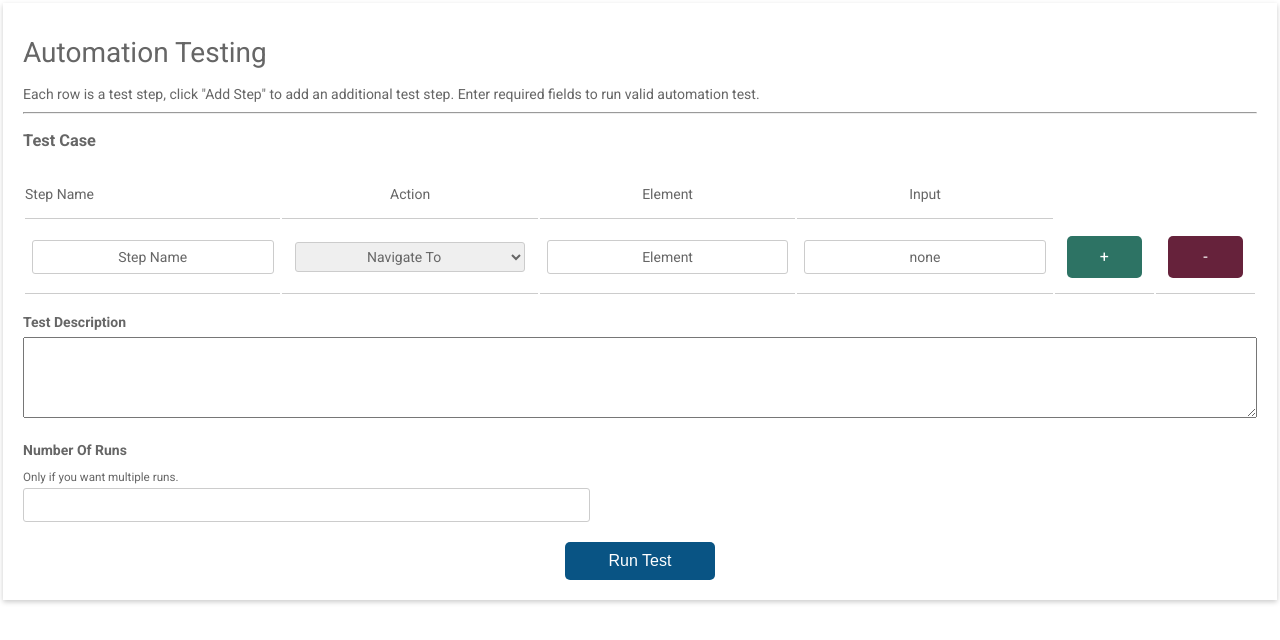
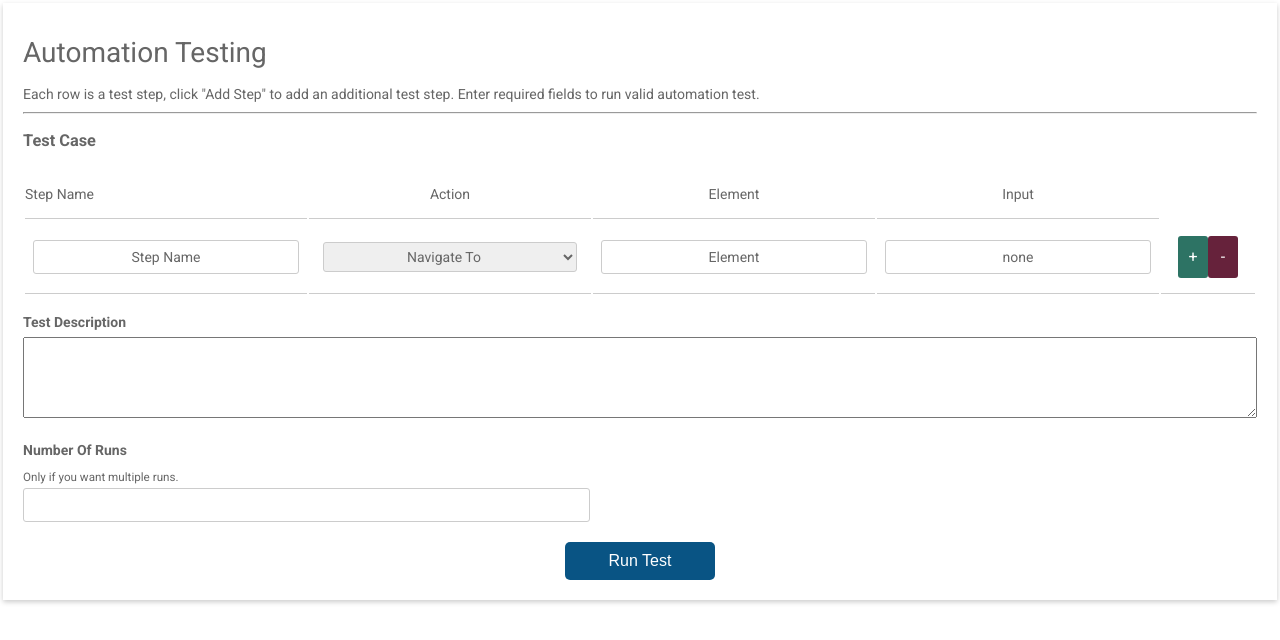
Before and after one commit to AuzHoward/automation_ui, a Flask app: template flask_app/flaskbot/templates/template.html in a window 1280 px wide. Shown: the top 640 px of the page. Run offline with Flask 2, Linux system fonts and the light colour scheme; the template is opened without the code that fills it, so the values that code supplies are empty.

Commit message:
ADDED DELETE BUTTON FUNCTION

```diff
--- a/flask_app/flaskbot/templates/template.html
+++ b/flask_app/flaskbot/templates/template.html
@@ -100,24 +100,20 @@
       cursor: pointer;
       }
       .add-button{
-      width: 75px;
+      width: 30px;
       padding: 10px;
       border: none;
-      -webkit-border-radius: 5px;
-      -moz-border-radius: 5px;
-      border-radius: 5px;
+
       background-color: #2d7364;
       font-size: 16px;
       color: #fff;
       cursor: pointer;
       }
       .delete-button{
-      width: 75px;
+      width: 30px;
       padding: 10px;
       border: none;
-      -webkit-border-radius: 5px;
-      -moz-border-radius: 5px;
-      border-radius: 5px;
+
       background-color: #66223b;
       font-size: 16px;
       color: #fff;
@@ -133,6 +129,11 @@
       }
     </style>
     <script>
+      function removeField (argument) {
+        var myTable = document.getElementById("automationTable");
+        var currentIndex = myTable.rows.length;
+        var currentRow = myTable.deleteRow(-1);
+      }
       function addField (argument) {
       var myTable = document.getElementById("automationTable");
       var currentIndex = myTable.rows.length;
@@ -141,20 +142,30 @@
       var stepName = document.createElement("input");  //class="in-col" type="input" value="Step Name" name="step"
       stepName.setAttribute("name", "step" + currentIndex);
       stepName.setAttribute("class", "in-col");
-      stepName.setAttribute("value", "Step Name" + currentIndex);
+      stepName.setAttribute("value", "Step Name" + " " + currentIndex);
 
       var linksBox = document.createElement("select");
+      var actionOpt1 = document.createElement("option")
+      var actionOpt2 = document.createElement("option")
+      var actionOpt3 = document.createElement("option")
+      var actionOpt4 = document.createElement("option")
       linksBox.setAttribute("name", "action" + currentIndex);
       linksBox.setAttribute("class", "in-col");
+      linksBox.setAttribute("value", "Navigate To");
+      actionOpt1.setAttribute("value", 0);
+      actionOpt2.setAttribute("value", 0);
+      actionOpt3.setAttribute("value", 0);
+      actionOpt4.setAttribute("value", 0);
 
       var keywordsBox = document.createElement("input");  //class="in-col" type="input" value="Element" name="element"
       keywordsBox.setAttribute("name", "element" + currentIndex);
       keywordsBox.setAttribute("class", "in-col");
+      keywordsBox.setAttribute("value", "Element");
 
       var violationsBox = document.createElement("input");  //class="in-col" type="input" value="none" name="input"
       violationsBox.setAttribute("name", "input" + currentIndex);
       violationsBox.setAttribute("class", "in-col");
-      violationsBox.setAttribute("value", "Input");
+      violationsBox.setAttribute("value", "none");
 
       var addRowBox = document.createElement("input");
       addRowBox.setAttribute("type", "button");
@@ -165,13 +176,21 @@
       var deleteRowBox = document.createElement("input");
       deleteRowBox.setAttribute("type", "button");
       deleteRowBox.setAttribute("value", "-");
-      deleteRowBox.setAttribute("onclick", "addField();");
+      deleteRowBox.setAttribute("onclick", "removeField();");
       deleteRowBox.setAttribute("class", "delete-button");
 
       var currentCell = currentRow.insertCell(-1);
       currentCell.appendChild(stepName);
 
       currentCell = currentRow.insertCell(-1);
+      actionOpt1.appendChild(document.createTextNode( "Navigate To" ));
+      actionOpt2.appendChild(document.createTextNode( "Click" ));
+      actionOpt3.appendChild(document.createTextNode( "Insert" ));
+      actionOpt4.appendChild(document.createTextNode( "Find" ));
+      linksBox.appendChild(actionOpt1);
+      linksBox.appendChild(actionOpt2);
+      linksBox.appendChild(actionOpt3);
+      linksBox.appendChild(actionOpt4);
       currentCell.appendChild(linksBox);
 
       currentCell = currentRow.insertCell(-1);
@@ -182,6 +201,7 @@
 
       currentCell = currentRow.insertCell(-1);
       currentCell.appendChild(addRowBox);
+      currentCell.appendChild(deleteRowBox);
 
       //currentCell = currentRow.insertCell(-1));
       //currentCell.appendChild(deleteRowBox);
@@ -212,8 +232,7 @@
                 </select>
             <td><input class="in-col" type="input" value="Element" name="element" /></td>
             <td><input class="in-col" type="input" value="none" name="input" /></td>
-            <td class="but-col"><input class="add-button" type="button" onclick="addField();" href="/" value="+"/></td>
-            <td class="but-col"><input class="delete-button" type="button" onclick="addField();" href="/" value="-"/></td>
+            <td class="but-col"><input class="add-button" type="button" onclick="addField();" href="/" value="+"/><input class="delete-button" type="button" onclick="removeField();" href="/" value="-"/></td>
           </tr>
         </table>
         <h4>Test Description</h4>
```
